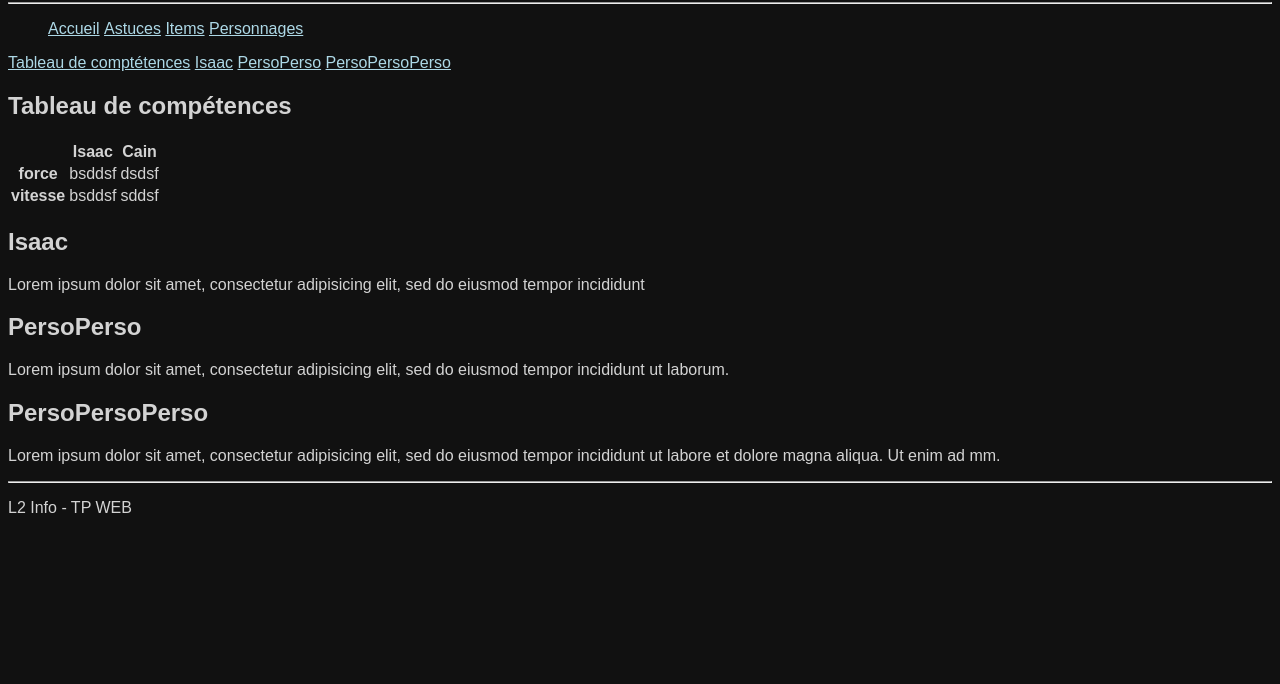
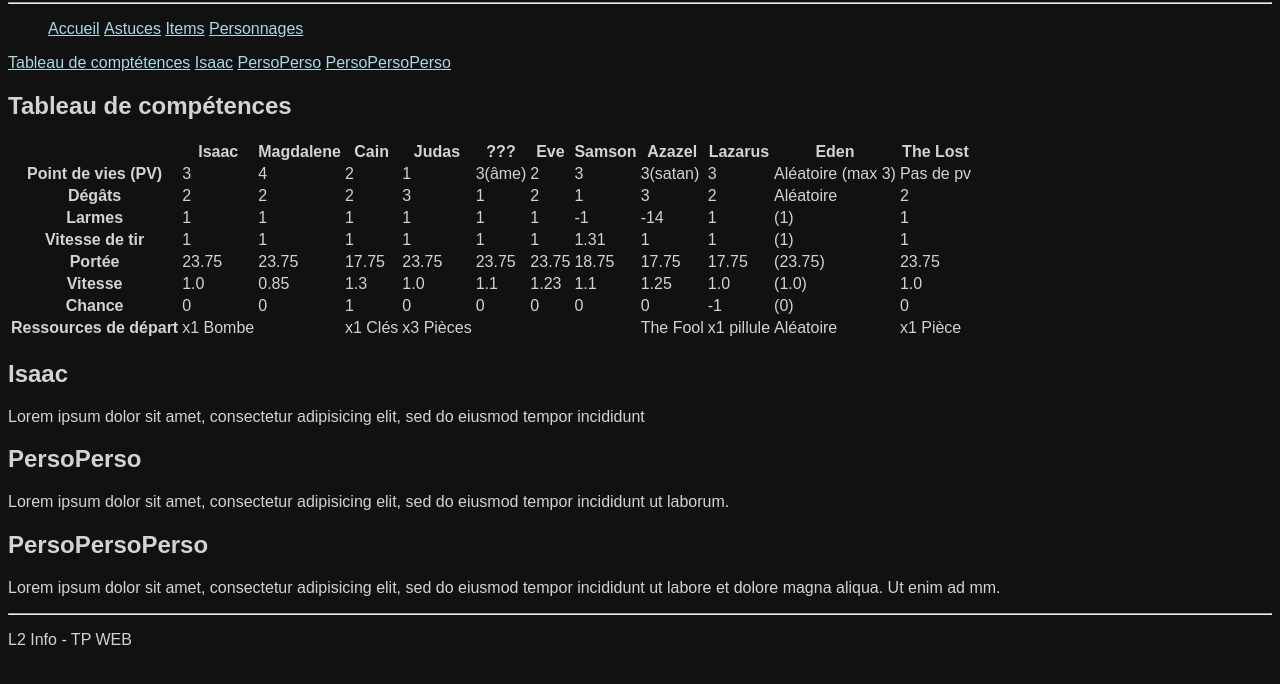
Before and after one commit to BeauPitt/L2_Info, a plain HTML site: page Web/Site_Isaac/persos.html in a window 1280 px wide. Shown: the part 78-762 px from the top of the page. Drawn offline with Linux system fonts and the light colour scheme.

Commit message:
Tableau perso

```diff
--- a/Web/Site_Isaac/persos.html
+++ b/Web/Site_Isaac/persos.html
@@ -39,17 +39,128 @@
 				<tr>
 					<th></th>
 					<th>Isaac</th>
+					<th>Magdalene</th>
 					<th>Cain</th>
+					<th>Judas</th>
+					<th>???</th>
+					<th>Eve</th>
+					<th>Samson</th>
+					<th>Azazel</th>
+					<th>Lazarus</th>
+					<th>Eden</th>
+					<th>The Lost</th>
 				</tr>
 				<tr>
-					<th>force</th>
-					<td>bsddsf</td>
-					<td>dsdsf</td>
+					<th>Point de vies (PV)</th>
+					<td>3</td>
+					<td>4</td>
+					<td>2</td>
+					<td>1</td>
+					<td>3(âme)</td>
+					<td>2</td>
+					<td>3</td>
+					<td>3(satan)</td>
+					<td>3</td>
+					<td>Aléatoire (max 3)</td>
+					<td>Pas de pv</td>
 				</tr>
 				<tr>
-					<th>vitesse</th>
-					<td>bsddsf</td>
-					<td>sddsf</td>
+					<th>Dégâts</th>
+					<td>2</td>
+					<td>2</td>
+					<td>2</td>
+					<td>3</td>
+					<td>1</td>
+					<td>2</td>
+					<td>1</td>
+					<td>3</td>
+					<td>2</td>
+					<td>Aléatoire</td>
+					<td>2</td>
+				</tr>
+				<tr>
+					<th>Larmes</th>
+					<td>1</td>
+					<td>1</td>
+					<td>1</td>
+					<td>1</td>
+					<td>1</td>
+					<td>1</td>
+					<td>-1</td>
+					<td>-14</td>
+					<td>1</td>
+					<td>(1)</td>
+					<td>1</td>
+				</tr>
+				<tr>
+					<th>Vitesse de tir</th>
+					<td>1</td>
+					<td>1</td>
+					<td>1</td>
+					<td>1</td>
+					<td>1</td>
+					<td>1</td>
+					<td>1.31</td>
+					<td>1</td>
+					<td>1</td>
+					<td>(1)</td>
+					<td>1</td>
+				</tr>
+				<tr>
+					<th>Portée</th>
+					<td>23.75</td>
+					<td>23.75</td>
+					<td>17.75</td>
+					<td>23.75</td>
+					<td>23.75</td>
+					<td>23.75</td>
+					<td>18.75</td>
+					<td>17.75</td>
+					<td>17.75</td>
+					<td>(23.75)</td>
+					<td>23.75</td>
+				</tr>
+				<tr>
+					<th>Vitesse</th>
+					<td>1.0</td>
+					<td>0.85</td>
+					<td>1.3</td>
+					<td>1.0</td>
+					<td>1.1</td>
+					<td>1.23</td>
+					<td>1.1</td>
+					<td>1.25</td>
+					<td>1.0</td>
+					<td>(1.0)</td>
+					<td>1.0</td>
+				</tr>
+				<tr>
+					<th>Chance</th>
+					<td>0</td>
+					<td>0</td>
+					<td>1</td>
+					<td>0</td>
+					<td>0</td>
+					<td>0</td>
+					<td>0</td>
+					<td>0</td>
+					<td>-1</td>
+					<td>(0)</td>
+					<td>0</td>
+				</tr>
+				<tr>
+					<th>Ressources de départ</th>
+					<td>x1 Bombe</td>
+					<td></td>
+					<td>x1 Clés</td>
+					<td>x3 Pièces</td>
+					<td></td>
+					<td></td>
+					<td></td>
+					<td>The Fool</td>
+					<td>x1 pillule</td>
+					<td>Aléatoire</td>
+					<td>x1 Pièce</td>
 				</tr>
 			</table>
 		</section>
```
Also changed, not shown: Web/Site_Isaac/img/azazel.png (added), Web/Site_Isaac/img/blue_baby.png (added), Web/Site_Isaac/img/cain.png (added), Web/Site_Isaac/img/eve.png (added), Web/Site_Isaac/img/isaac.png (added), Web/Site_Isaac/img/judas.png (added), Web/Site_Isaac/img/magdalene.png (added), Web/Site_Isaac/img/samson.png (added).
